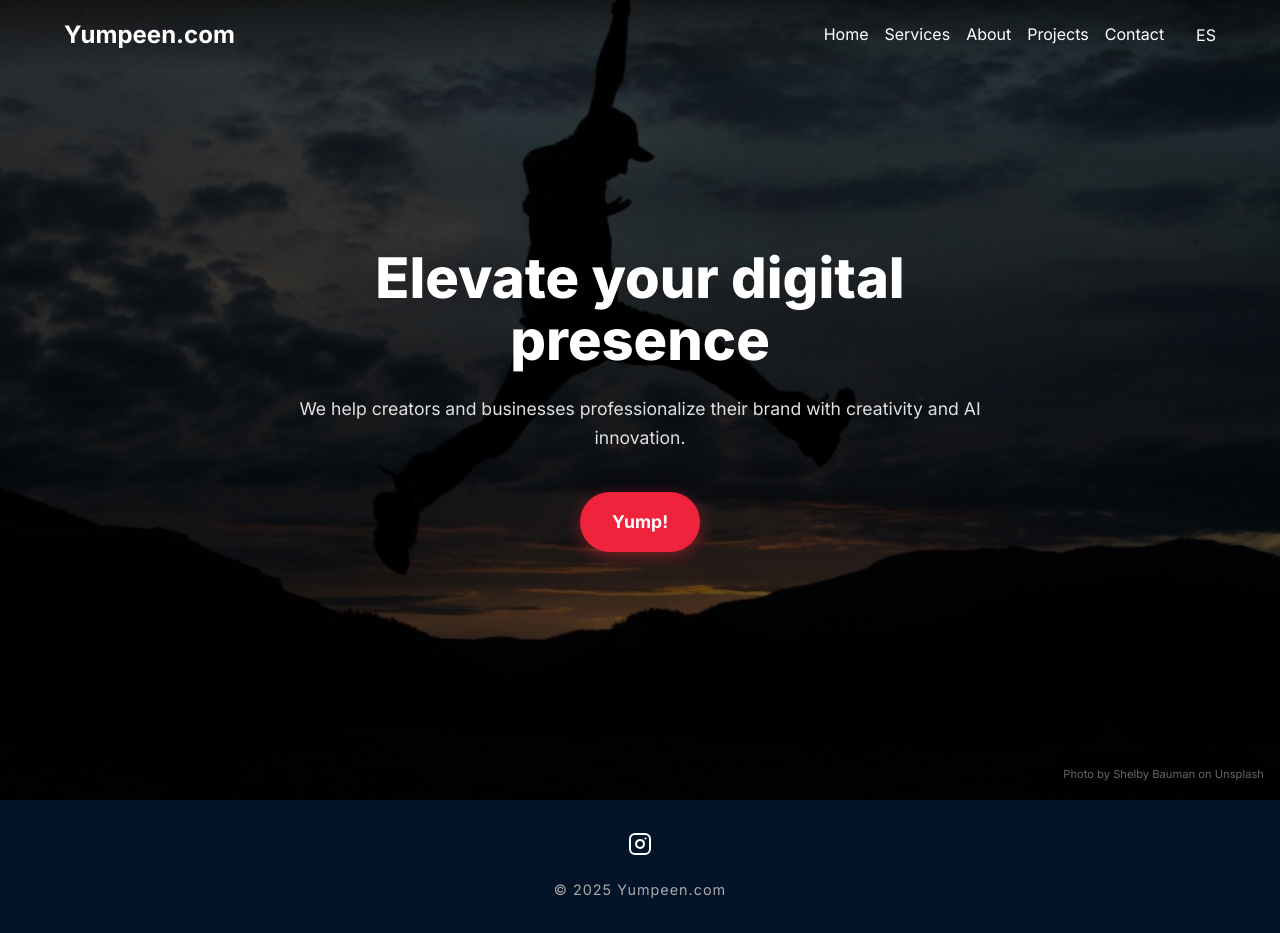
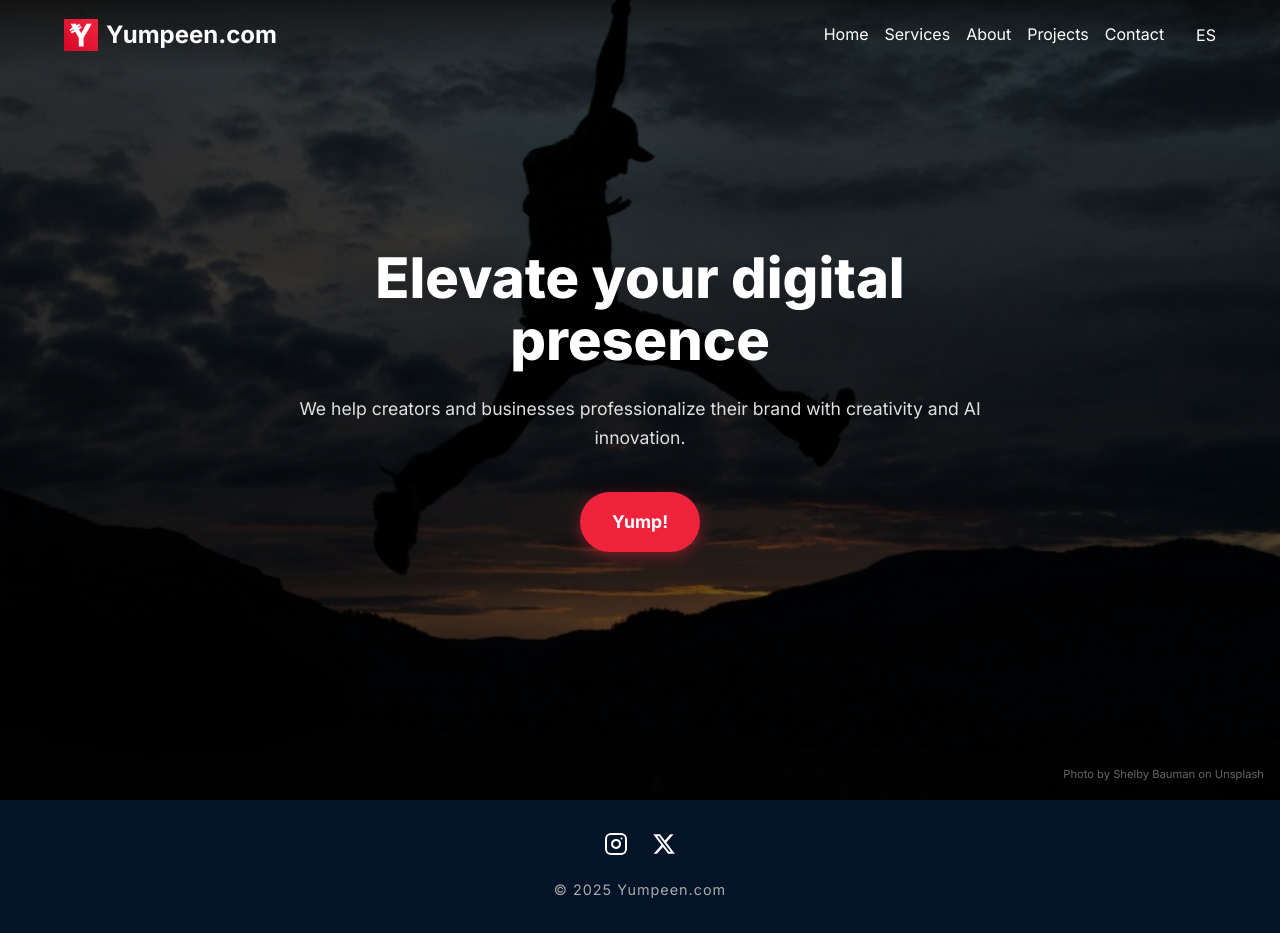
Before and after one commit to carlosdiaztorres/yumpin, a React (Vite) app: page / in a window 1280 px wide. Built offline with nearby package versions, Linux system fonts and the light colour scheme.

Commit message:
feat: add X.com social icon and header logo
- Replace Twitter bird icon with modern X logo using custom SVG
- Add logo_8.11.png to header next to Yumpeen.com text
- Maintain consistent hover effects across all social icons

```diff
--- a/src/components/Layout.jsx
+++ b/src/components/Layout.jsx
@@ -44,11 +44,23 @@ const Header = () => {
                     textDecoration: 'none',
                     color: 'white',
                     zIndex: 101,
-                    transition: 'color 0.3s ease'
+                    transition: 'color 0.3s ease',
+                    display: 'flex',
+                    alignItems: 'center',
+                    gap: '0.5rem'
                 }}
                 onMouseEnter={(e) => e.currentTarget.style.color = 'var(--color-primary)'}
                 onMouseLeave={(e) => e.currentTarget.style.color = 'white'}
             >
+                <img
+                    src="/logo_8.11.png"
+                    alt="Yumpeen Logo"
+                    style={{
+                        height: '2rem',
+                        width: 'auto',
+                        display: 'block'
+                    }}
+                />
                 Yumpeen.com
             </a>
 
@@ -176,6 +188,18 @@ const Footer = () => {
                 >
                     <Instagram size={24} />
                 </a>
+                <a
+                    href="https://x.com/Yumpeen"
+                    target="_blank"
+                    rel="noopener noreferrer"
+                    style={{ color: 'white', transition: 'color 0.3s ease' }}
+                    onMouseEnter={(e) => e.currentTarget.style.color = 'var(--color-primary)'}
+                    onMouseLeave={(e) => e.currentTarget.style.color = 'white'}
+                >
+                    <svg width="24" height="24" viewBox="0 0 24 24" fill="currentColor" xmlns="http://www.w3.org/2000/svg">
+                        <path d="M18.244 2.25h3.308l-7.227 8.26 8.502 11.24H16.17l-5.214-6.817L4.99 21.75H1.68l7.73-8.835L1.254 2.25H8.08l4.713 6.231zm-1.161 17.52h1.833L7.084 4.126H5.117z" />
+                    </svg>
+                </a>
             </div>
             {t('footer.rights')}
         </footer>
```
Also changed, not shown: public/logo_8.11.png (added).
